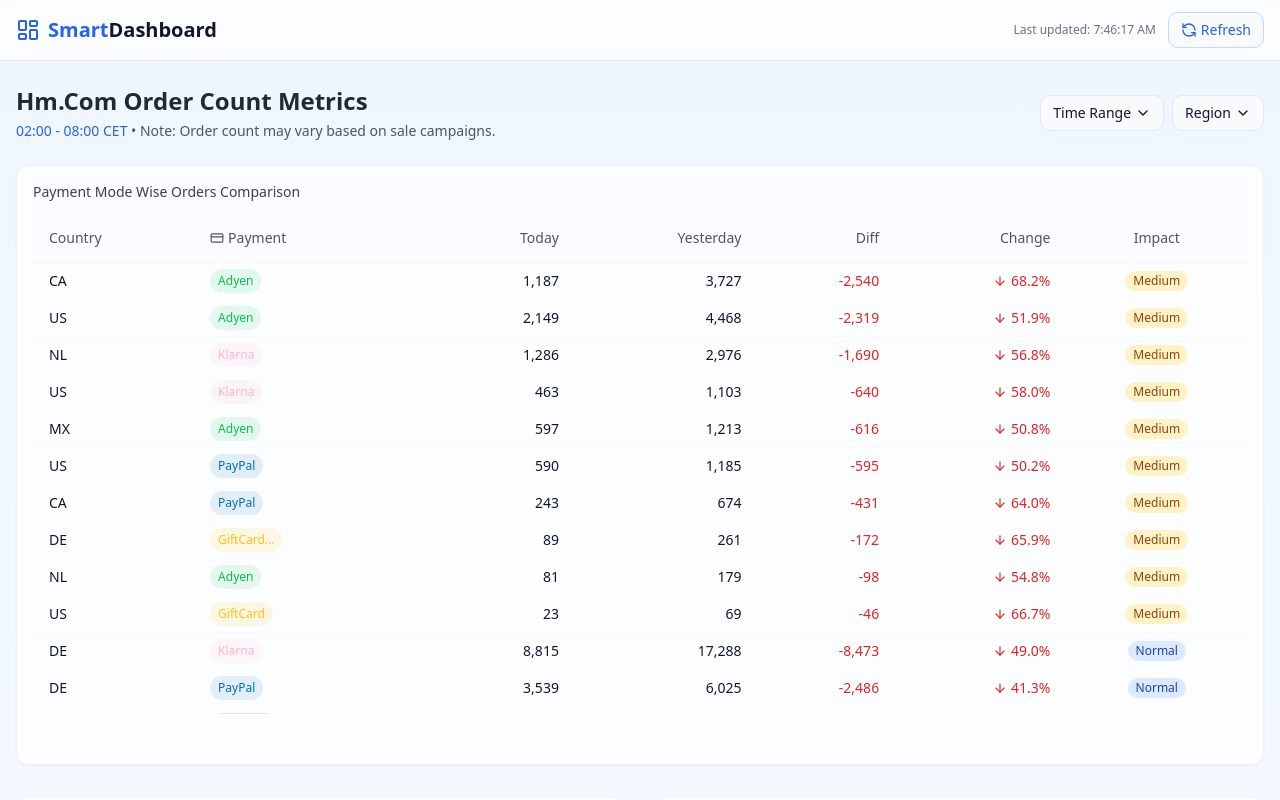
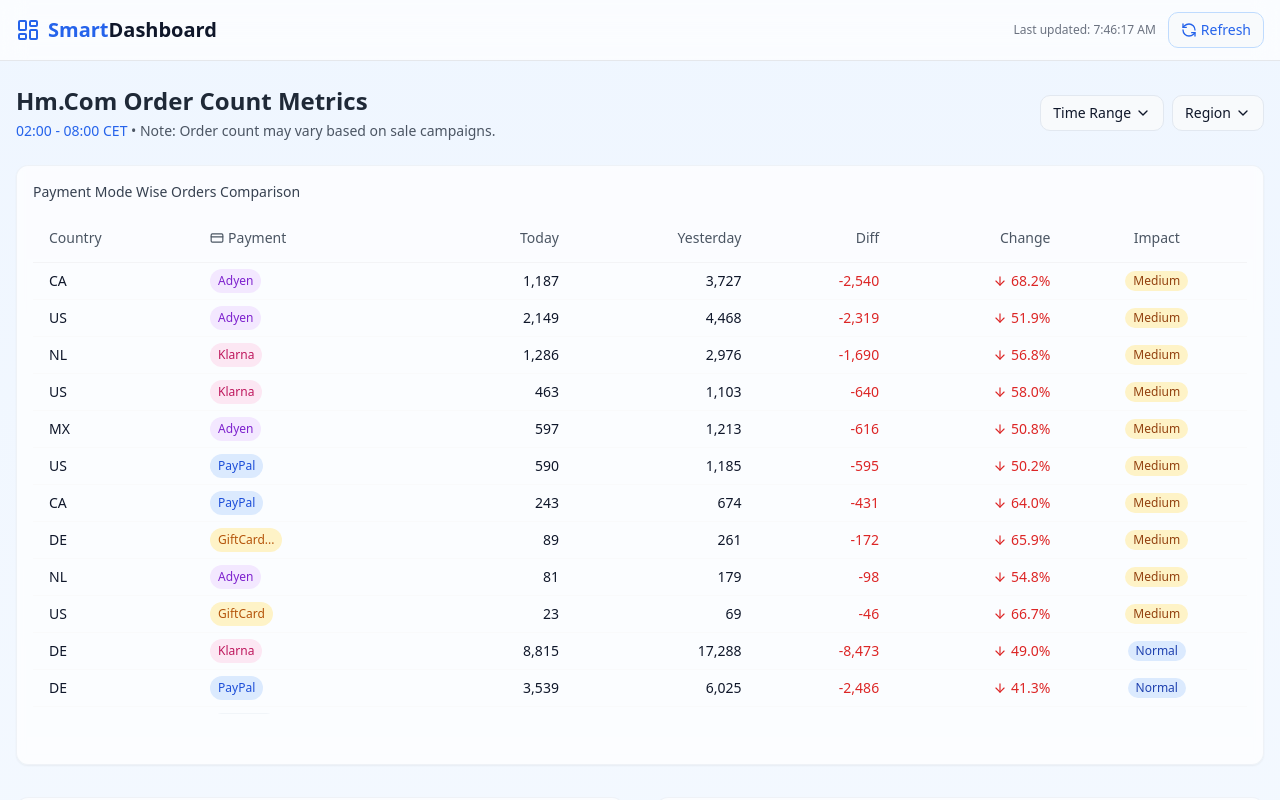
Before and after one commit to skawsh/smart-dashboard-harmony-64, a React (Vite) app: page / in a window 1280 px wide. Shown: the top 800 px of the page. Built offline with nearby package versions, Linux system fonts and the light colour scheme.

Commit message:
Fix:: Set fixed colors for payments
Set fixed background and text colors for each payment mode in the Payment Mode Wise Orders Comparison table.

```diff
--- a/src/components/dashboard/PaymentModeComparison.tsx
+++ b/src/components/dashboard/PaymentModeComparison.tsx
@@ -1,6 +1,6 @@
 
 import React from 'react';
-import { ArrowDownIcon, CreditCardIcon } from 'lucide-react';
+import { ArrowDownIcon, ArrowUpIcon, CreditCardIcon } from 'lucide-react';
 import { Tooltip, TooltipContent, TooltipProvider, TooltipTrigger } from '@/components/ui/tooltip';
 import { Table, TableBody, TableCell, TableHead, TableHeader, TableRow } from '@/components/ui/table';
 import { ScrollArea } from '@/components/ui/scroll-area';
@@ -35,18 +35,23 @@ const paymentModeData: PaymentComparisonData[] = [
   { time: '02:00-08:00', country: 'NL', payMode: 'IDEAL2', today: 778, yesterday: 1466, difference: -688, percentage: -46.93, impact: 'Normal' },
 ];
 
+// Define fixed colors for each payment method
+const PAYMENT_COLORS: Record<string, { bg: string, text: string }> = {
+  'Adyen': { bg: 'bg-purple-100', text: 'text-purple-700' },
+  'PayPal': { bg: 'bg-blue-100', text: 'text-blue-700' },
+  'Klarna': { bg: 'bg-pink-100', text: 'text-pink-700' },
+  'IDEAL2': { bg: 'bg-teal-100', text: 'text-teal-700' },
+  'GiftCard': { bg: 'bg-amber-100', text: 'text-amber-700' },
+  'GiftCard|pay_later': { bg: 'bg-amber-100', text: 'text-amber-700' },
+  'applepay': { bg: 'bg-slate-100', text: 'text-slate-700' },
+};
+
 const getPaymentColor = (payMode: string): string => {
-  const colors: Record<string, string> = {
-    'Adyen': 'bg-dashboard-adyen/10 text-dashboard-adyen',
-    'PayPal': 'bg-dashboard-paypal/10 text-dashboard-paypal',
-    'Klarna': 'bg-dashboard-klarna/10 text-dashboard-klarna',
-    'IDEAL2': 'bg-dashboard-ideal/10 text-dashboard-ideal',
-    'GiftCard': 'bg-dashboard-giftcard/10 text-dashboard-giftcard',
-    'GiftCard|pay_later': 'bg-dashboard-giftcard/10 text-dashboard-giftcard',
-    'applepay': 'bg-dashboard-apple/10 text-dashboard-apple',
-  };
+  // Extract the base payment type for hybrid types (e.g., GiftCard|pay_later => GiftCard)
+  const basePayMode = payMode.split('|')[0];
 
-  return colors[payMode] || 'bg-gray-100 text-gray-700';
+  // Return colors for the payment method or default if not found
+  return `${PAYMENT_COLORS[basePayMode]?.bg || 'bg-gray-100'} ${PAYMENT_COLORS[basePayMode]?.text || 'text-gray-700'}`;
 };
 
 const PaymentModeComparison: React.FC = () => {
@@ -95,11 +100,20 @@ const PaymentModeComparison: React.FC = () => {
                   <TooltipProvider>
                     <Tooltip>
                       <TooltipTrigger className="ml-auto flex items-center gap-1 text-error-600">
-                        <ArrowDownIcon size={14} />
+                        {item.percentage < 0 ? (
+                          <ArrowDownIcon size={14} />
+                        ) : (
+                          <ArrowUpIcon size={14} className="text-green-600" />
+                        )}
                         {Math.abs(item.percentage).toFixed(1)}%
                       </TooltipTrigger>
                       <TooltipContent>
-                        <p>Order decrease of {Math.abs(item.percentage).toFixed(2)}% compared to yesterday</p>
+                        <p>
+                          {item.percentage < 0
+                            ? `Order decrease of ${Math.abs(item.percentage).toFixed(2)}% compared to yesterday`
+                            : `Order increase of ${Math.abs(item.percentage).toFixed(2)}% compared to yesterday`
+                          }
+                        </p>
                       </TooltipContent>
                     </Tooltip>
                   </TooltipProvider>
```
